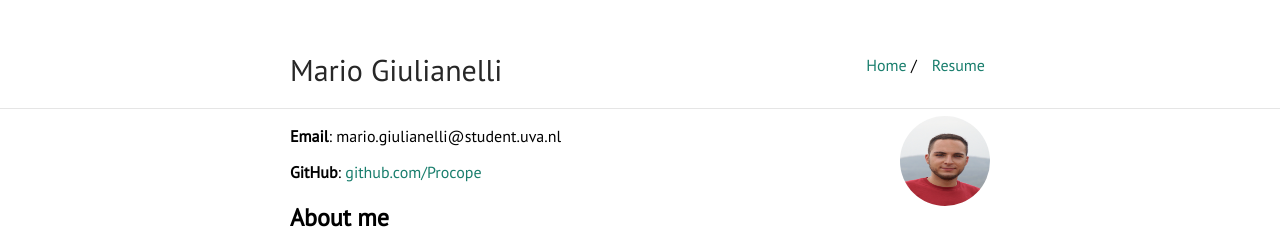
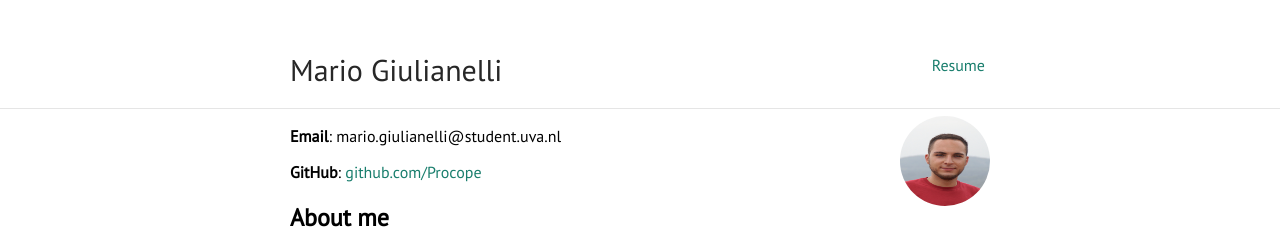
Before and after one commit to glnmario/glnmario.github.io, a Jekyll site: the page built from index.md, in a window 1280 px wide. Shown: the top 249 px of the page. Built offline with Jekyll 4.4.1, drawn with Linux system fonts in a browser that asks for light colours.

Commit message:
Update nav.yml

```diff
--- a/_data/nav.yml
+++ b/_data/nav.yml
@@ -1,5 +1,2 @@
 - name: "Resume"
   link: "resume.pdf"
-
-- name: "Home"
-  link: ""
```
